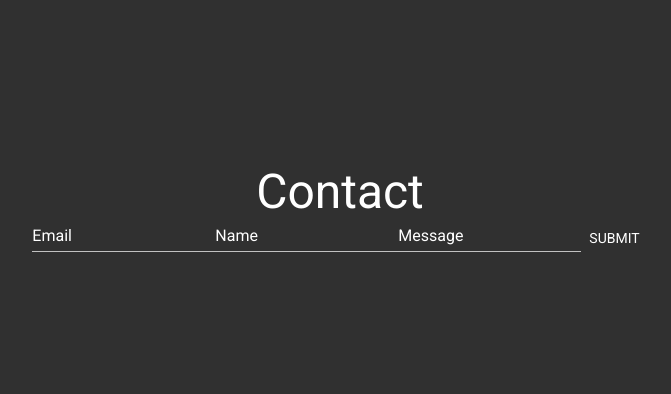
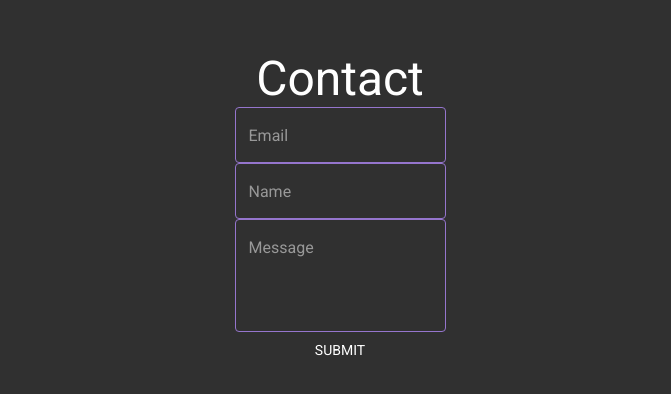
Before and after one commit to Venturh/maxwerpers-v1, a React (Create React App) app: page / in a window 1280 px wide. Shown: the part 3454-3848 px from the top of the page, without its empty margins (300-971 px from the left). Built offline with nearby package versions, Linux system fonts and the light colour scheme; no server answers.

Commit message:
continued styling of contact component

```diff
--- a/public/index.html
+++ b/public/index.html
@@ -43,7 +43,7 @@
       To create a production bundle, use `npm run build` or `yarn build`.
     -->
         <!-- A little help for the Netlify post-processing bots -->
-        <form name="contact" netlify netlify-honeypot="bot-field" hidden>
+        <form name="contact" netlify  hidden>
           <input type="text" name="name" />
           <input type="email" name="email" />
           <textarea name="message"></textarea>
--- a/src/components/ContactForm.js
+++ b/src/components/ContactForm.js
@@ -1,6 +1,35 @@
 import React, { useState } from 'react'
 import { makeStyles } from '@material-ui/core/styles'
 import { TextField, Button } from '@material-ui/core/'
+import { useTranslation } from 'react-i18next'
+
+const useStyles = makeStyles((theme) => ({
+	root: {
+		display: 'flex',
+		flexDirection: 'column',
+		'& label.Mui-focused': {
+			color: 'green'
+		},
+		'& .MuiOutlinedInput-root': {
+			'& fieldset': {
+				borderColor: theme.palette.primary.main
+			},
+			'&:hover fieldset': {
+				borderColor: theme.palette.secondary.main
+			},
+			'&.Mui-focused fieldset': {
+				borderColor: theme.palette.secondary.main
+			},
+			'&.MuiInputLabel': {
+				color: theme.palette.primary.main
+			}
+		}
+	},
+	test: {},
+	input: {
+		color: theme.palette.primary.main
+	}
+}))
 
 export default function ContactForm() {
 	const encode = (data) => {
@@ -10,28 +39,30 @@ export default function ContactForm() {
 		})
 		return formData
 	}
+	const classes = useStyles()
 	const [
 		email,
 		setEmail
-	] = useState('Email')
+	] = useState('')
 	const [
 		name,
 		setName
-	] = useState('Name')
+	] = useState('')
 	const [
 		message,
 		setMessage
-	] = useState('Message')
+	] = useState('')
 	const [
 		status,
 		setStatus
 	] = useState('')
 
+	const { i18n, t } = useTranslation()
+
 	const handleSubmit = (e) => {
 		const data = { 'form-name': 'contact', email, name, message }
 		fetch('/', {
 			method: 'POST',
-			// headers: { "Content-Type": 'multipart/form-data; boundary=random' },
 			body: encode(data)
 		})
 			.then(() => setStatus('Form Submission Successful!!'))
@@ -41,26 +72,35 @@ export default function ContactForm() {
 	}
 
 	return (
-		<form onSubmit={handleSubmit} noValidate autoComplete='off'>
+		<form className={classes.root} onSubmit={handleSubmit} noValidate autoComplete='off'>
 			<TextField
+				variant='outlined'
+				className={classes.test}
+				placeholder='Email'
 				value={email}
 				onChange={(event) => {
 					setEmail(event.target.value)
 				}}
 			/>
 			<TextField
+				variant='outlined'
+				placeholder='Name'
 				value={name}
 				onChange={(event) => {
 					setName(event.target.value)
 				}}
 			/>
 			<TextField
+				multiline
+				rows='4'
+				variant='outlined'
+				placeholder={t('message')}
 				value={message}
 				onChange={(event) => {
 					setMessage(event.target.value)
 				}}
 			/>
-			<Button type='submit'>Submit</Button>
+			<Button type='submit'> {t('submit')}</Button>
 		</form>
 	)
 }
--- a/src/translations/de.js
+++ b/src/translations/de.js
@@ -23,7 +23,11 @@ let de = {
 		timeline04text: ' Wilhelm Busch Gymnasium Stadthagen',
 
 		timeline05title: 'Ein Jahr an einer französischen Schule',
-		timeline05text: 'College Saint Joseph'
+		timeline05text: 'College Saint Joseph',
+
+		/* Form */
+		message: 'Nachricht',
+		submit: 'Senden'
 	}
 }
 
--- a/src/translations/en.js
+++ b/src/translations/en.js
@@ -24,7 +24,11 @@ let en = {
 		timeline04text: ' Wilhelm Busch Gymnasium Stadthagen',
 
 		timeline05title: 'One Year at French School',
-		timeline05text: 'College Saint Joseph'
+		timeline05text: 'College Saint Joseph',
+
+		/* Form */
+		message: 'Message',
+		submit: 'Submit'
 	}
 }
 
```
